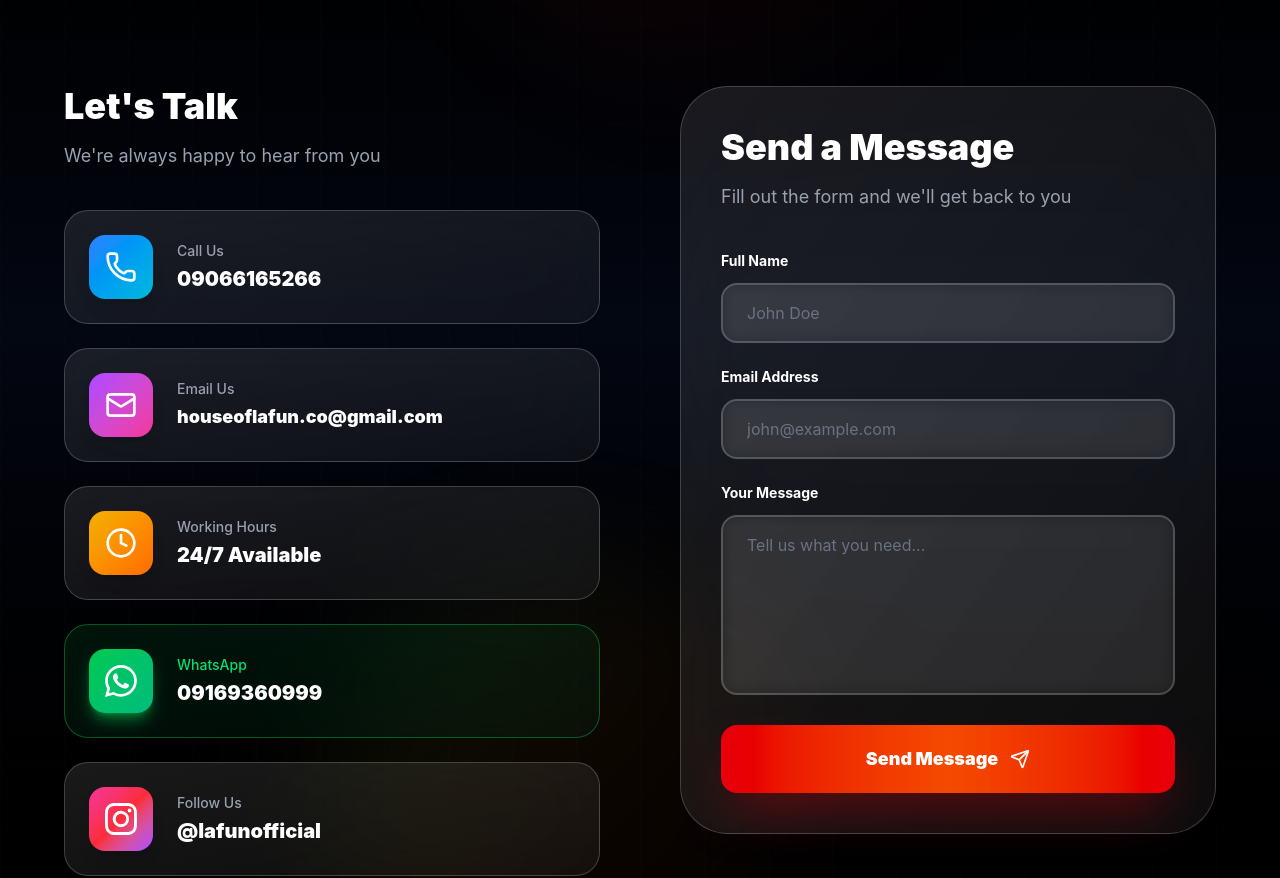
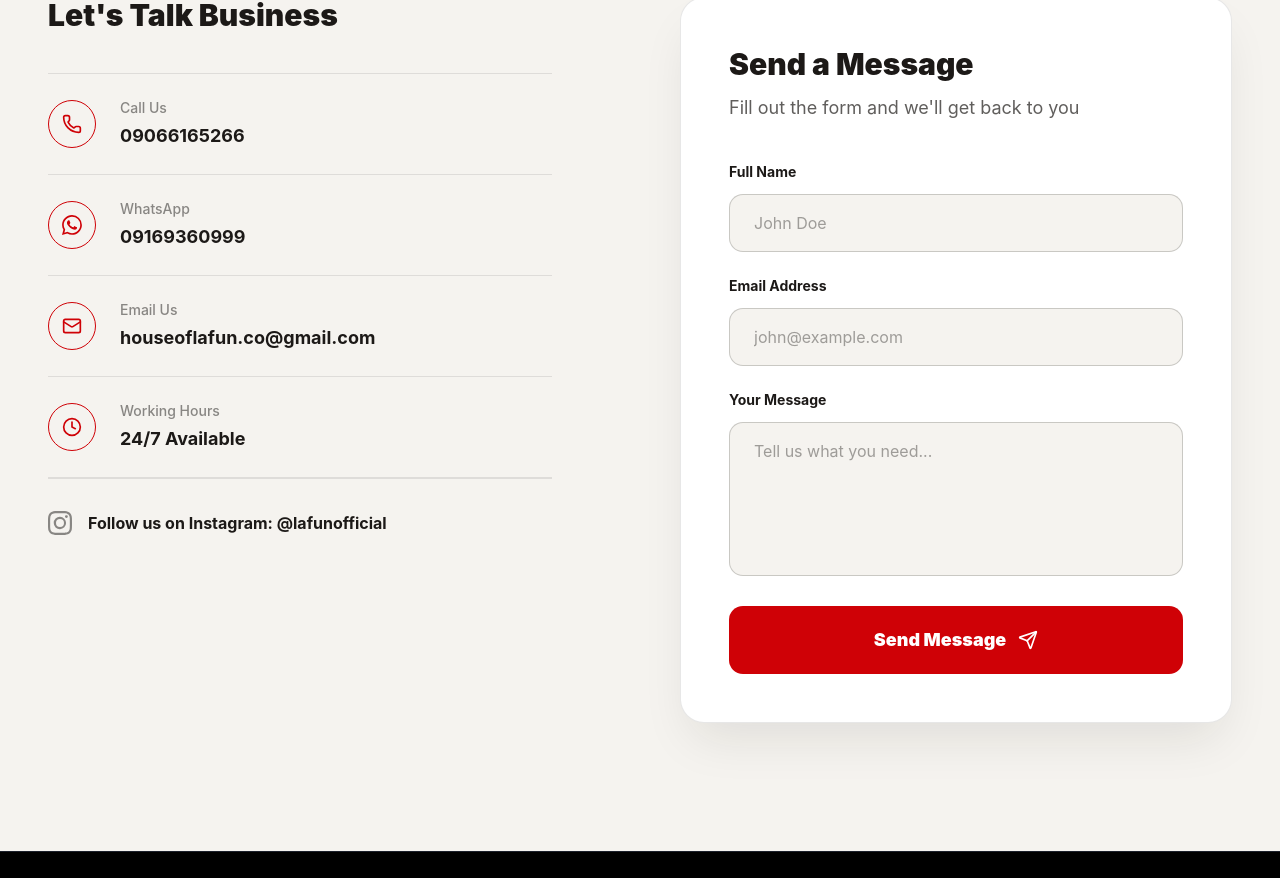
Before and after one commit to Codebox124/lafunweb, a Next.js app: page / in a window 1280 px wide. Shown: the part 6666-7544 px from the top of the page. Built offline with nearby package versions, Linux system fonts and the light colour scheme.

Commit message:
UI update

```diff
--- a/app/components/home/Contact.jsx
+++ b/app/components/home/Contact.jsx
@@ -1,206 +1,206 @@
-import { Clock, MessageCircle, Phone, Users, Send, Mail, MapPin, Sparkles } from 'lucide-react'
-import React from 'react'
-import { motion } from 'framer-motion'
-import { fromBottomToTop, fromLeftToRight, fromRightToLeft, others } from '../animations'
+import React from "react";
+import { Clock, Phone, Mail, MapPin, Send, MessageCircle } from "lucide-react";
 import { BsWhatsapp, BsInstagram } from "react-icons/bs";
 
 function Contact() {
+  const contactDetails = [
+    {
+      icon: Phone,
+      title: "Call Us",
+      value: "09066165266",
+      link: "tel:09066165266",
+      accent: "text-blue-600",
+    },
+    {
+      icon: BsWhatsapp,
+      title: "WhatsApp",
+      value: "09169360999",
+      link: "https://wa.me/2349169360999?text=Hello%20LAFUN%2C%20I%20want%20to%20place%20an%20order",
+      accent: "text-green-600",
+    },
+    {
+      icon: Mail,
+      title: "Email Us",
+      value: "houseoflafun.co@gmail.com",
+      link: "mailto:houseoflafun.co@gmail.com",
+      accent: "text-red-600",
+    },
+    {
+      icon: Clock,
+      title: "Working Hours",
+      value: "24/7 Available",
+      link: "#",
+      accent: "text-yellow-600",
+    },
+  ];
+
   return (
-    <section id="contact" className="relative py-32 lg:py-40 bg-gradient-to-b from-black via-gray-950 to-black overflow-hidden">
-        {/* Ultra-modern background */}
-        <div className="absolute inset-0">
-          <div className="absolute top-0 right-1/4 w-[30rem] h-[30rem] bg-gradient-to-br from-blue-500/10 via-red-500/5 to-transparent rounded-full blur-3xl"></div>
-          <div className="absolute bottom-0 left-1/4 w-[30rem] h-[30rem] bg-gradient-to-br from-green-500/10 via-orange-500/5 to-transparent rounded-full blur-3xl"></div>
+    <section
+      id="contact"
+      className="relative py-24 lg:py-32 bg-[#F5F3EF] text-[#1C1917] overflow-hidden"
+    >
+      <div className="container mx-auto px-6 lg:px-12 mb-16 lg:mb-24 text-center">
+        <div className="inline-flex items-center gap-2 text-xs font-bold tracking-widest uppercase text-[#CF0106] mb-6">
+          <MessageCircle className="w-4 h-4" />
+          Contact Us
+        </div>
+        <h2 className="font-display text-5xl sm:text-6xl lg:text-7xl font-black tracking-tighter leading-none mb-4">
+          Get in <span className="text-[#CF0106]">Touch.</span>
+        </h2>
+        <p className="text-xl text-[#1C1917]/70 max-w-3xl mx-auto leading-relaxed">
+          Have questions or want to place a custom order? We're here to help!
+        </p>
       </div>
 
-        {/* Grid pattern */}
-        <div className="absolute inset-0 bg-[linear-gradient(to_right,#ffffff02_1px,transparent_1px),linear-gradient(to_bottom,#ffffff02_1px,transparent_1px)] bg-[size:4rem_4rem]"></div>
+      <div className="container mx-auto px-6 lg:px-12 grid grid-cols-1 lg:grid-cols-2 gap-12 lg:gap-20 max-w-7xl">
+        <div className="lg:pr-12">
+          <h3 className="font-display text-3xl font-black mb-10">
+            Let's Talk Business
+          </h3>
 
-        <div className="container-modern relative z-10">
-          <motion.div
-              initial={fromBottomToTop.initial}
-                  whileInView={fromBottomToTop.whileInView}
-                  transition={others.transition}
-                  viewport={others.viewport}
-          className="text-center mb-20 lg:mb-24">
-            <motion.div
-              className="inline-flex items-center gap-3 px-6 py-3 bg-gradient-to-r from-blue-500/10 via-red-500/10 to-green-500/10 border border-blue-500/30 rounded-full mb-8 backdrop-blur-xl"
+          <div className="space-y-0 border-t border-b border-[#1C1917]/10">
+            {contactDetails.map((detail, index) => {
+              const Icon = detail.icon;
+              const isLink = detail.link !== "#";
+              const Wrapper = isLink ? "a" : "div";
+
+              return (
+                <Wrapper
+                  key={index}
+                  href={isLink ? detail.link : undefined}
+                  target={
+                    isLink
+                      ? detail.link.startsWith("http")
+                        ? "_blank"
+                        : "_self"
+                      : undefined
+                  }
+                  rel={isLink ? "noopener noreferrer" : undefined}
+                  className={`flex items-center justify-between py-6 group ${
+                    isLink
+                      ? "hover:bg-white transition-colors duration-300 cursor-pointer"
+                      : ""
+                  } border-b border-[#1C1917]/10`}
                 >
-              <MessageCircle className="w-5 h-5 text-blue-400" />
-              <span className="text-transparent bg-clip-text bg-gradient-to-r from-blue-400 to-green-400 text-base font-black tracking-wide">
-                Contact Us
-              </span>
-              <Sparkles className="w-5 h-5 text-green-400" />
-            </motion.div>
-            <h2 className="text-5xl sm:text-6xl lg:text-7xl font-black text-white mb-8 display-font tracking-tighter">
-              Get in{' '}
-              <span className="inline-block bg-gradient-to-r from-red-400 via-orange-400 to-red-500 bg-clip-text text-transparent">
-                Touch
-              </span>
-            </h2>
-            <p className="text-xl text-gray-400 max-w-3xl mx-auto leading-relaxed">
-              Have questions or want to place a custom order? We're here to help!
-            </p>
-          </motion.div>
-
-          <div className="grid grid-cols-1 lg:grid-cols-2 gap-12 lg:gap-20 max-w-7xl mx-auto">
-            {/* Left: Contact Info Cards */}
-            <motion.div
-                initial={fromLeftToRight.initial}
-                    whileInView={fromLeftToRight.whileInView}
-                    transition={others.transition}
-                    viewport={others.viewport}
-            className="space-y-6">
-              <div className="mb-10">
-                <h3 className="text-4xl font-black text-white mb-4">Let's Talk</h3>
-                <p className="text-gray-400 text-lg">We're always happy to hear from you</p>
+                  <div className="flex items-center gap-6">
+                    <div
+                      className={`w-12 h-12 rounded-full border border-[#CF0106] flex items-center justify-center text-[#CF0106] group-hover:bg-[#CF0106] group-hover:text-white transition-colors duration-300`}
+                    >
+                      <Icon className="w-5 h-5" />
                     </div>
 
-              {/* Phone */}
-              <a href="tel:09066165266" className="group relative block">
-                <div className="absolute inset-0 bg-gradient-to-r from-blue-500/20 to-cyan-500/20 rounded-3xl blur-xl opacity-0 group-hover:opacity-100 transition-all duration-500"></div>
-                <div className="relative flex items-center gap-6 p-6 bg-gradient-to-br from-white/10 to-white/5 border border-white/20 rounded-3xl hover:border-white/40 transition-all duration-500 hover:-translate-y-1 backdrop-blur-2xl">
-                  <div className="w-16 h-16 bg-gradient-to-br from-blue-500 to-cyan-500 rounded-2xl flex items-center justify-center group-hover:scale-110 group-hover:rotate-3 transition-all duration-500 shadow-lg">
-                    <Phone className="w-8 h-8 text-white" />
-                  </div>
                     <div>
-                    <p className="text-sm text-gray-400 mb-1 font-medium">Call Us</p>
-                    <p className="text-white font-black text-xl">09066165266</p>
+                      <p className="text-sm text-[#1C1917]/50 font-medium mb-1">
+                        {detail.title}
+                      </p>
+                      <p className="text-[#1C1917] font-bold text-lg group-hover:text-[#CF0106] transition-colors">
+                        {detail.value}
+                      </p>
                     </div>
                   </div>
-              </a>
-
-              {/* Email */}
-              <a href="mailto:houseoflafun.co@gmail.com" className="group relative block">
-                <div className="absolute inset-0 bg-gradient-to-r from-purple-500/20 to-pink-500/20 rounded-3xl blur-xl opacity-0 group-hover:opacity-100 transition-all duration-500"></div>
-                <div className="relative flex items-center gap-6 p-6 bg-gradient-to-br from-white/10 to-white/5 border border-white/20 rounded-3xl hover:border-white/40 transition-all duration-500 hover:-translate-y-1 backdrop-blur-2xl">
-                  <div className="w-16 h-16 bg-gradient-to-br from-purple-500 to-pink-500 rounded-2xl flex items-center justify-center group-hover:scale-110 group-hover:rotate-3 transition-all duration-500 shadow-lg">
-                    <Mail className="w-8 h-8 text-white" />
-                  </div>
-                  <div>
-                    <p className="text-sm text-gray-400 mb-1 font-medium">Email Us</p>
-                    <p className="text-white font-black text-lg break-all">houseoflafun.co@gmail.com</p>
-                  </div>
-                </div>
-              </a>
-
-              {/* Hours */}
-              <div className="group relative">
-                <div className="absolute inset-0 bg-gradient-to-r from-yellow-500/20 to-orange-500/20 rounded-3xl blur-xl opacity-0 group-hover:opacity-100 transition-all duration-500"></div>
-                <div className="relative flex items-center gap-6 p-6 bg-gradient-to-br from-white/10 to-white/5 border border-white/20 rounded-3xl hover:border-white/40 transition-all duration-500 backdrop-blur-2xl">
-                  <div className="w-16 h-16 bg-gradient-to-br from-yellow-500 to-orange-500 rounded-2xl flex items-center justify-center group-hover:scale-110 transition-all duration-500 shadow-lg">
-                    <Clock className="w-8 h-8 text-white" />
-                  </div>
-                  <div>
-                    <p className="text-sm text-gray-400 mb-1 font-medium">Working Hours</p>
-                    <p className="text-white font-black text-xl">24/7 Available</p>
-                  </div>
-                </div>
+                  {isLink && (
+                    <span className="text-sm text-[#CF0106] font-bold uppercase tracking-wider opacity-0 group-hover:opacity-100 transition-opacity">
+                      {detail.title === "WhatsApp" ? "Chat Now" : "Go"}
+                    </span>
+                  )}
+                </Wrapper>
+              );
+            })}
           </div>
 
-              {/* WhatsApp */}
-              <a href='https://wa.me/2349169360999?text=Hello%20LAFUN%2C%20I%20want%20to%20place%20an%20order' target='_blank' rel="noopener noreferrer" className="group relative block">
-                <div className="absolute inset-0 bg-gradient-to-r from-green-500/30 to-emerald-500/30 rounded-3xl blur-xl opacity-0 group-hover:opacity-100 transition-all duration-500"></div>
-                <div className="relative flex items-center gap-6 p-6 bg-gradient-to-br from-green-500/10 to-emerald-500/5 border border-green-500/40 rounded-3xl hover:border-green-500/60 transition-all duration-500 hover:-translate-y-1 backdrop-blur-2xl cursor-pointer">
-                  <div className="w-16 h-16 bg-gradient-to-br from-green-500 to-emerald-500 rounded-2xl flex items-center justify-center group-hover:scale-110 group-hover:rotate-3 transition-all duration-500 shadow-lg shadow-green-500/50">
-                    <BsWhatsapp className="w-8 h-8 text-white" />
-                  </div>
-                  <div>
-                    <p className="text-sm text-green-400 mb-1 font-medium">WhatsApp</p>
-                    <p className="text-white font-black text-xl">09169360999</p>
-                  </div>
-                </div>
+          <a
+            href="https://www.instagram.com/lafunofficial?igsh=MWJjZ2t1NnJhNmhiOA=="
+            target="_blank"
+            rel="noopener noreferrer"
+            className="mt-8 flex items-center gap-4 group hover:text-[#CF0106] transition-colors"
+          >
+            <BsInstagram className="w-6 h-6 text-[#1C1917]/50 group-hover:text-[#CF0106]" />
+            <span className="font-bold text-[#1C1917] group-hover:text-[#CF0106] transition-colors">
+              Follow us on Instagram: @lafunofficial
+            </span>
           </a>
-
-              {/* Instagram */}
-              <a href='https://www.instagram.com/lafunofficial?igsh=MWJjZ2t1NnJhNmhiOA==' target='_blank' rel="noopener noreferrer" className="group relative block">
-                <div className="absolute inset-0 bg-gradient-to-r from-pink-500/20 to-purple-500/20 rounded-3xl blur-xl opacity-0 group-hover:opacity-100 transition-all duration-500"></div>
-                <div className="relative flex items-center gap-6 p-6 bg-gradient-to-br from-white/10 to-white/5 border border-white/20 rounded-3xl hover:border-white/40 transition-all duration-500 hover:-translate-y-1 backdrop-blur-2xl cursor-pointer">
-                  <div className="w-16 h-16 bg-gradient-to-br from-pink-500 via-red-500 to-purple-500 rounded-2xl flex items-center justify-center group-hover:scale-110 group-hover:rotate-3 transition-all duration-500 shadow-lg">
-                    <BsInstagram className="w-8 h-8 text-white" />
-                  </div>
-                  <div>
-                    <p className="text-sm text-gray-400 mb-1 font-medium">Follow Us</p>
-                    <p className="text-white font-black text-xl">@lafunofficial</p>
-                  </div>
-                </div>
-              </a>
-            </motion.div>
-
-            {/* Right: Contact Form */}
-            <motion.div
-             initial={fromRightToLeft.initial}
-                    whileInView={fromRightToLeft.whileInView}
-                    transition={others.transition}
-                    viewport={others.viewport}
-            className="relative group">
-              {/* Glow effect */}
-              <div className="absolute inset-0 bg-gradient-to-br from-red-500/20 to-orange-500/20 rounded-[3rem] blur-2xl opacity-0 group-hover:opacity-100 transition-all duration-500"></div>
-
-              {/* Form container */}
-              <div className="relative bg-gradient-to-br from-white/10 to-white/5 rounded-[3rem] p-10 border border-white/20 backdrop-blur-2xl">
-                <div className="mb-10">
-                  <h3 className="text-4xl font-black text-white mb-4">Send a Message</h3>
-                  <p className="text-gray-400 text-lg">Fill out the form and we'll get back to you</p>
         </div>
 
-                <form action="https://formsubmit.co/houseoflafun.co@gmail.com" method="POST" className="space-y-6">
-                  {/* Name Input */}
-                  <div className="relative">
-                    <label htmlFor="name" className="block text-white text-sm font-bold mb-3">Full Name</label>
+        <div>
+          <div className="bg-white rounded-3xl p-8 lg:p-12 shadow-2xl shadow-[#1C1917]/10 border border-[#1C1917]/10">
+            <div className="mb-10">
+              <h3 className="font-display text-3xl font-black mb-3">
+                Send a Message
+              </h3>
+              <p className="text-[#1C1917]/70 text-lg">
+                Fill out the form and we'll get back to you
+              </p>
+            </div>
+
+            <form
+              action="https://formsubmit.co/houseoflafun.co@gmail.com"
+              method="POST"
+              className="space-y-6"
+            >
+              <div>
+                <label
+                  htmlFor="name"
+                  className="block text-[#1C1917] text-sm font-bold mb-3"
+                >
+                  Full Name
+                </label>
                 <input
                   required
-                      name='name'
+                  name="name"
                   type="text"
                   id="name"
-                      className="w-full px-6 py-4 bg-white/5 border-2 border-white/20 rounded-2xl text-white placeholder:text-gray-500 focus:border-red-500 focus:bg-white/10 focus:outline-none transition-all backdrop-blur-sm hover:border-white/30"
+                  className="w-full px-6 py-4 bg-[#F5F3EF] border border-[#1C1917]/20 rounded-xl text-[#1C1917] placeholder:text-[#1C1917]/40 focus:border-[#CF0106] focus:bg-white focus:outline-none transition-all hover:border-[#1C1917]/40"
                   placeholder="John Doe"
                 />
               </div>
 
-                  {/* Email Input */}
-                  <div className="relative">
-                    <label htmlFor="email" className="block text-white text-sm font-bold mb-3">Email Address</label>
+              <div>
+                <label
+                  htmlFor="email"
+                  className="block text-[#1C1917] text-sm font-bold mb-3"
+                >
+                  Email Address
+                </label>
                 <input
                   required
-                      name='email'
+                  name="email"
                   type="email"
                   id="email"
-                      className="w-full px-6 py-4 bg-white/5 border-2 border-white/20 rounded-2xl text-white placeholder:text-gray-500 focus:border-red-500 focus:bg-white/10 focus:outline-none transition-all backdrop-blur-sm hover:border-white/30"
+                  className="w-full px-6 py-4 bg-[#F5F3EF] border border-[#1C1917]/20 rounded-xl text-[#1C1917] placeholder:text-[#1C1917]/40 focus:border-[#CF0106] focus:bg-white focus:outline-none transition-all hover:border-[#1C1917]/40"
                   placeholder="john@example.com"
                 />
               </div>
 
-                  {/* Message Textarea */}
-                  <div className="relative">
-                    <label htmlFor="message" className="block text-white text-sm font-bold mb-3">Your Message</label>
+              <div>
+                <label
+                  htmlFor="message"
+                  className="block text-[#1C1917] text-sm font-bold mb-3"
+                >
+                  Your Message
+                </label>
                 <textarea
                   required
-                      name='message'
+                  name="message"
                   id="message"
-                      rows="6"
-                      className="w-full px-6 py-4 bg-white/5 border-2 border-white/20 rounded-2xl text-white placeholder:text-gray-500 focus:border-red-500 focus:bg-white/10 focus:outline-none transition-all resize-none backdrop-blur-sm hover:border-white/30"
+                  rows="5"
+                  className="w-full px-6 py-4 bg-[#F5F3EF] border border-[#1C1917]/20 rounded-xl text-[#1C1917] placeholder:text-[#1C1917]/40 focus:border-[#CF0106] focus:bg-white focus:outline-none transition-all resize-none hover:border-[#1C1917]/40"
                   placeholder="Tell us what you need..."
                 ></textarea>
               </div>
 
-                  {/* Submit Button */}
               <button
                 type="submit"
-                    className="group/btn relative w-full bg-gradient-to-r from-red-600 via-orange-600 to-red-600 bg-size-200 hover:bg-right-bottom text-white py-5 rounded-2xl font-black text-lg transition-all duration-500 flex items-center justify-center gap-3 shadow-2xl shadow-red-600/40 hover:shadow-red-600/60 hover:-translate-y-1 overflow-hidden"
+                className="relative w-full bg-[#CF0106] text-white py-5 rounded-xl font-black text-lg transition-all duration-300 flex items-center justify-center gap-3 hover:bg-red-700 hover:shadow-xl hover:shadow-[#CF0106]/40"
               >
-                    <span className="relative z-10">Send Message</span>
-                    <Send className="w-5 h-5 relative z-10 group-hover/btn:translate-x-1 transition-transform" />
-                    <div className="absolute inset-0 bg-gradient-to-r from-orange-600 via-red-600 to-orange-600 opacity-0 group-hover/btn:opacity-100 transition-opacity duration-500"></div>
+                Send Message
+                <Send className="w-5 h-5 transition-transform group-hover:translate-x-1" />
               </button>
             </form>
           </div>
-            </motion.div>
         </div>
       </div>
     </section>
-
-  )
+  );
 }
 
-export default Contact
+export default Contact;
```
Lines whose indentation alone changed are shown as unchanged.
